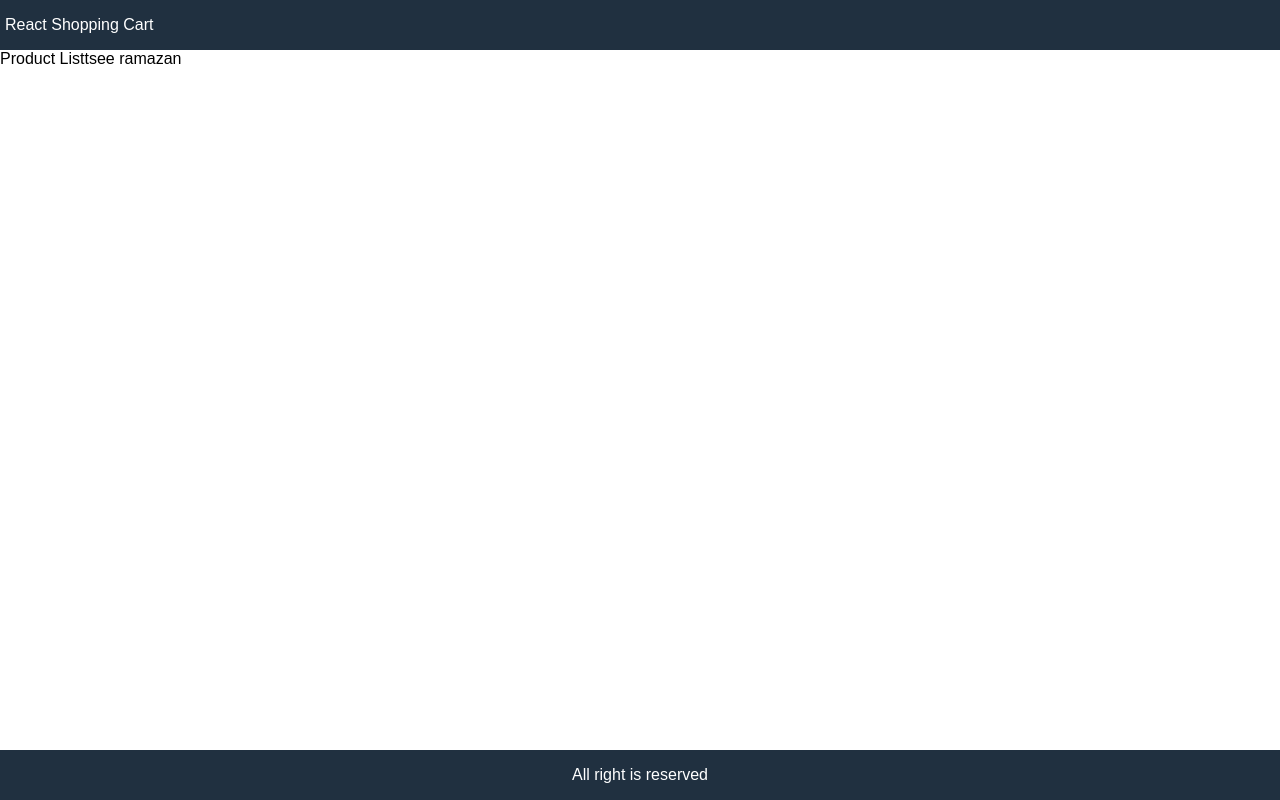
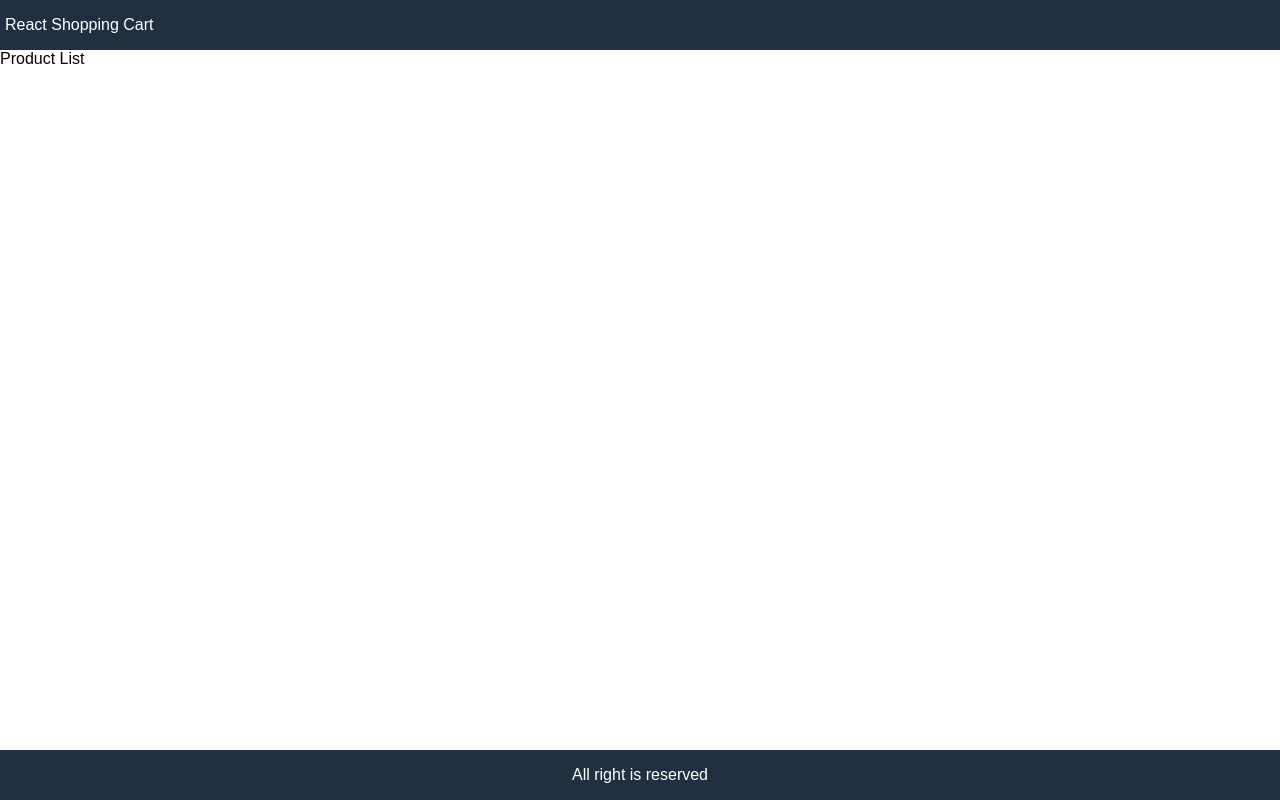
Before and after one commit to Sayzera/shopping-cart, a React (Create React App) app: page / in a window 1280 px wide. Built offline with nearby package versions, Linux system fonts and the light colour scheme.

Commit message:
sdadsadsad

```diff
--- a/src/App.js
+++ b/src/App.js
@@ -7,7 +7,7 @@ function App() {
       </header>
 
       <main>
-        Product Listtsee ramazan
+        Product List
       </main>
 
 
--- a/src/index.js
+++ b/src/index.js
@@ -9,3 +9,5 @@ ReactDOM.render(
   </React.StrictMode>,
   document.getElementById('root')
 );
+
+// sezer
```
